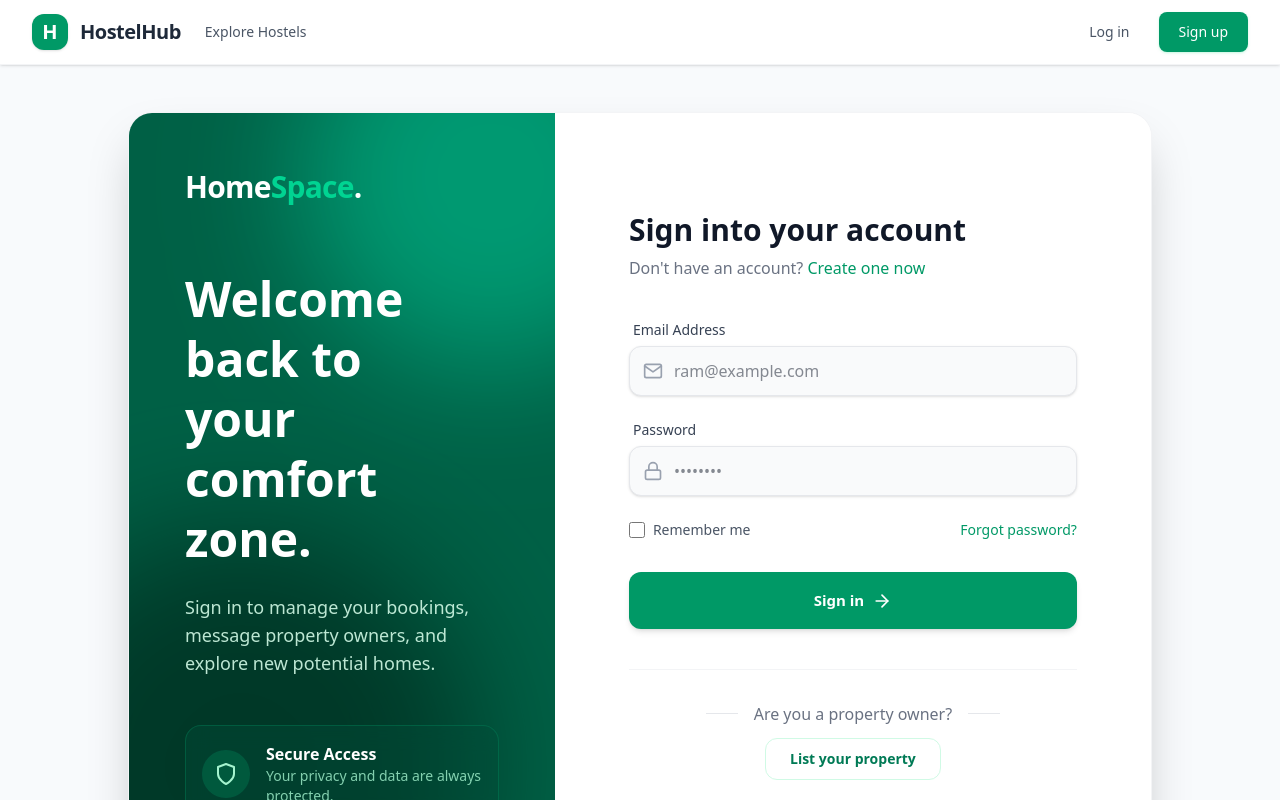
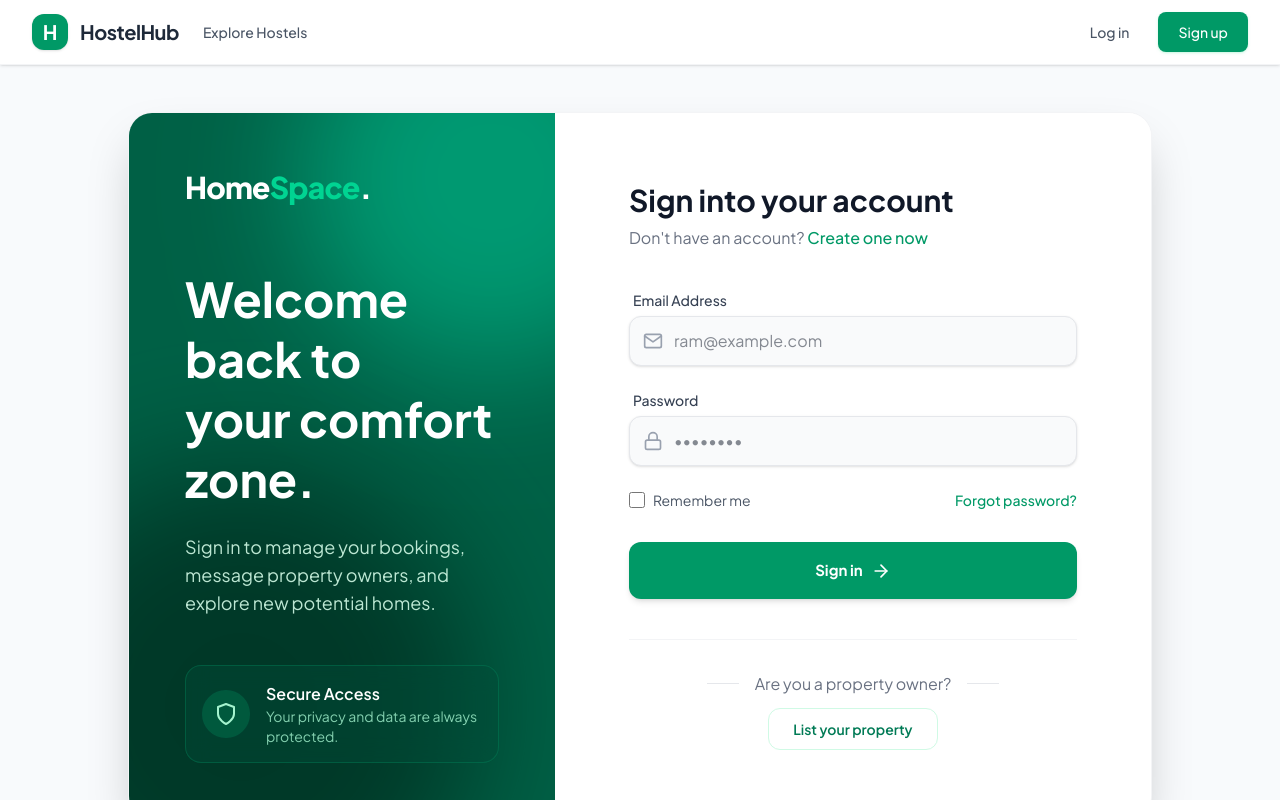
Before and after one commit to Rajiv-Khadgi/hostel-booking-frontend, a React (Vite) app: page /login in a window 1280 px wide. Shown: the top 800 px of the page. Built offline with nearby package versions, Linux system fonts and the light colour scheme; no server answers.

Commit message:
feat(shared): add useDebounce hook, error utilities, and update global styles

```diff
--- a/src/App.jsx
+++ b/src/App.jsx
@@ -1,9 +1,11 @@
+import { Toaster } from 'react-hot-toast';
 import AppRoutes from "./routes/AppRoutes"
 
 export default function App() {
   return (
-    <div className="min-h-screen bg-slate-50 text-slate-800 antialiased">
+    <div className="min-h-screen bg-slate-50 text-slate-800 antialiased font-sans">
       <AppRoutes />
+      <Toaster position="top-right" reverseOrder={false} />
     </div>
   )
 }
--- /dev/null
+++ b/src/hooks/useDebounce.js
@@ -0,0 +1,23 @@
+import { useState, useEffect } from "react";
+
+/**
+ * useDebounce hook
+ * @param {any} value - The value to debounce
+ * @param {number} delay - The delay in milliseconds
+ * @returns {any} - The debounced value
+ */
+export default function useDebounce(value, delay = 1000) {
+  const [debouncedValue, setDebouncedValue] = useState(value);
+
+  useEffect(() => {
+    const handler = setTimeout(() => {
+      setDebouncedValue(value);
+    }, delay);
+
+    return () => {
+      clearTimeout(handler);
+    };
+  }, [value, delay]);
+
+  return debouncedValue;
+}
--- a/src/index.css
+++ b/src/index.css
@@ -1,5 +1,16 @@
+@import url('https://fonts.googleapis.com/css2?family=Plus+Jakarta+Sans:wght@400;500;600;700;800&display=swap');
 @import "tailwindcss";
+
+@theme {
+  --font-sans: "Plus Jakarta Sans", ui-sans-serif, system-ui, sans-serif, "Apple Color Emoji", "Segoe UI Emoji", "Segoe UI Symbol", "Noto Color Emoji";
+}
 
 html {
   scroll-behavior: smooth;
 }
+
+body {
+  font-family: var(--font-sans);
+  -webkit-font-smoothing: antialiased;
+  -moz-osx-font-smoothing: grayscale;
+}
--- /dev/null
+++ b/src/utils/errorUtils.js
@@ -0,0 +1,59 @@
+/**
+ * Utility to map technical error responses into human-friendly, actionable messages.
+ */
+
+const ERROR_MAP = {
+    // Auth Errors
+    'Unauthorized': 'Please sign in to continue.',
+    'Invalid or expired token': 'Your session has expired. Please log in again.',
+    'User not found': 'Account not found. Please check your credentials.',
+
+    // Booking Errors
+    'Only students can request bookings.': 'Guest bookings are reserved for verified student accounts.',
+    'Already booked': 'You already have an active request or booking for this room.',
+    'No available beds': 'This room is currently full. Try another room type.',
+    'Invalid dates': 'Please select a valid future date for your booking.',
+
+    // Review Errors
+    'Make sure you have a verified stay.': 'You can only review hostels where you have a confirmed previous stay.',
+    'Review already exists': 'You have already shared your experience for this property.',
+
+    // Global/Network
+    'Network Error': 'Connection issue. Please check your internet and try again.',
+    'Internal Server Error': 'Something went wrong on our end. We are looking into it.',
+    'timeout': 'The request took too long. Please try again later.'
+};
+
+/**
+ * Parses axios/API error and returns a friendly string
+ * @param {Object} error - The error object from a catch block
+ * @param {string} fallback - A default message if no mapping is found
+ * @returns {string}
+ */
+export const getFriendlyErrorMessage = (error, fallback = 'An unexpected error occurred. Please try again.') => {
+    // If it's a string error (direct from backend)
+    const rawError = error?.response?.data?.error || error?.message || '';
+
+    // Check for direct matches in our map
+    if (ERROR_MAP[rawError]) {
+        return ERROR_MAP[rawError];
+    }
+
+    // Check for substrings (e.g. "verified stay" anywhere in the error)
+    if (typeof rawError === 'string') {
+        for (const [key, value] of Object.entries(ERROR_MAP)) {
+            if (rawError.toLowerCase().includes(key.toLowerCase())) {
+                return value;
+            }
+        }
+    }
+
+    // Special handling for HTTP status codes if no specific message
+    const status = error?.response?.status;
+    if (status === 401) return ERROR_MAP['Unauthorized'];
+    if (status === 403) return 'You do not have permission to perform this action.';
+    if (status === 404) return 'The requested resource was not found.';
+    if (status >= 500) return ERROR_MAP['Internal Server Error'];
+
+    return rawError || fallback;
+};
```
